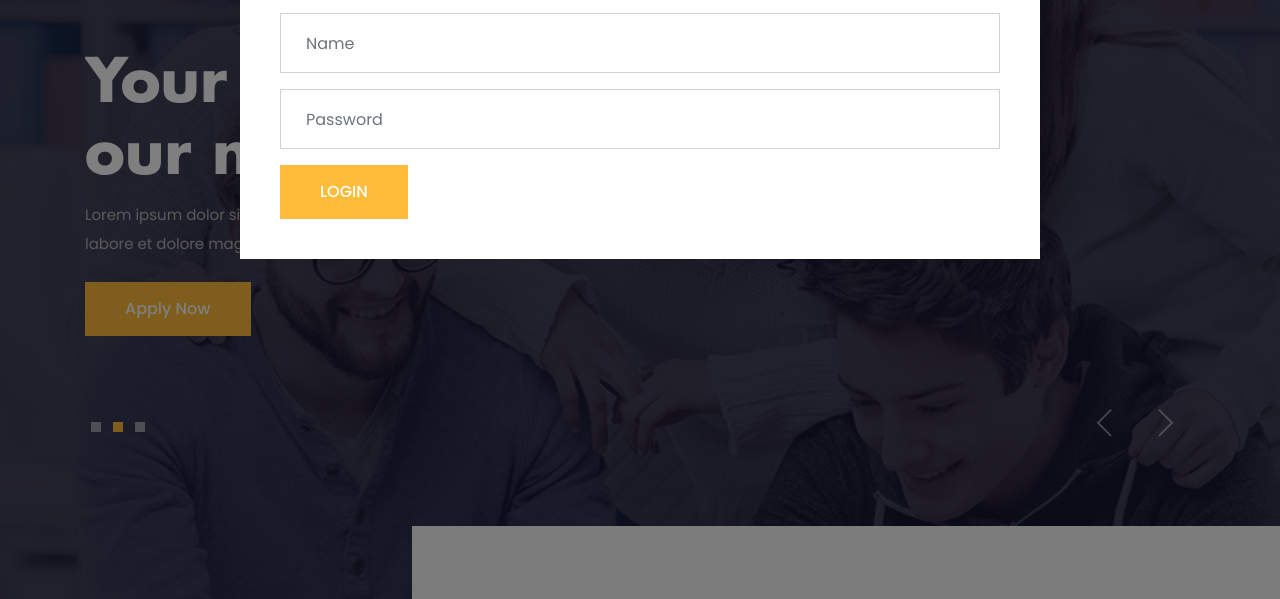
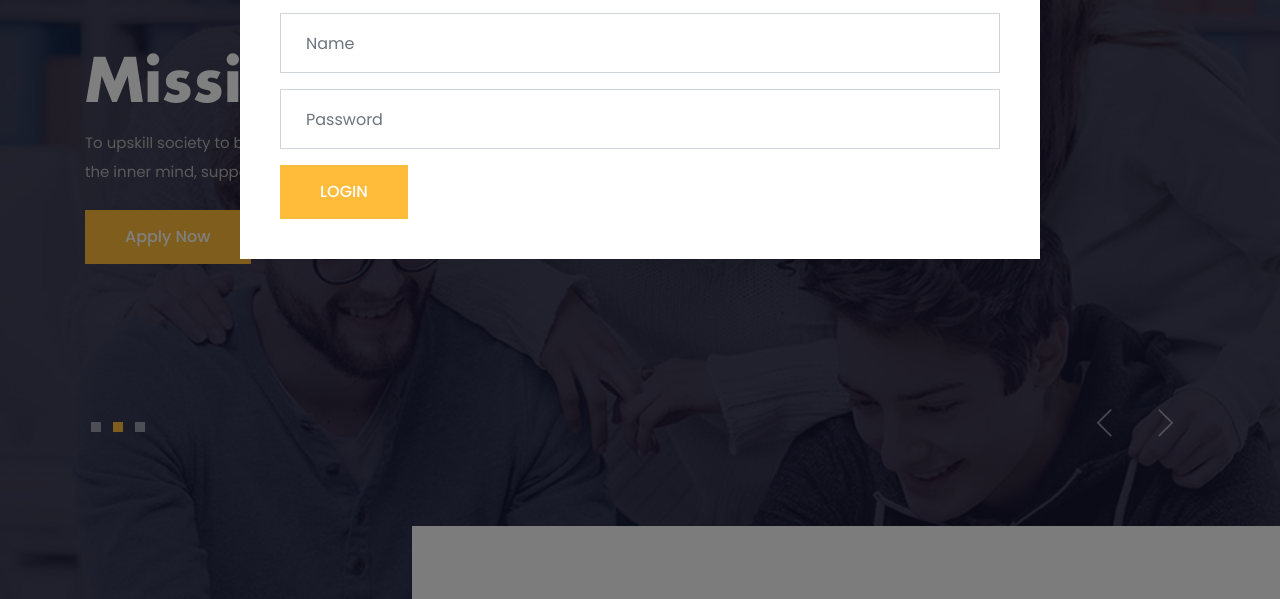
Before and after one commit to Mikefrfr/DhiEva_, a website: page theme/index.html in a window 1280 px wide. Both pictures are taken after a click on the link "LOGIN". Shown: the part 201-800 px from the top of the page. Drawn offline with nearby package versions, Linux system fonts and the light colour scheme; some packages are replaced by stand-ins of ours; files that its build step writes are made by us from their sources; files whose address does not match are found by name.

Commit message:
Update index.html

```diff
--- a/theme/index.html
+++ b/theme/index.html
@@ -219,11 +219,8 @@
       <div class="hero-slider-item">
         <div class="row">
           <div class="col-md-8">
-            <h1 class="text-white" data-animation-out="fadeOutRight" data-delay-out="5" data-duration-in=".3" data-animation-in="fadeInLeft" data-delay-in=".1">Your bright future is our mission</h1>
-            <p class="text-muted mb-4" data-animation-out="fadeOutRight" data-delay-out="5" data-duration-in=".3" data-animation-in="fadeInLeft" data-delay-in=".4">Lorem ipsum dolor sit amet, consectetur adipisicing elit, sed do eiusmod
-              tempor
-              incididunt ut labore et
-              dolore magna aliqua. Ut enim ad minim veniam, quis nostrud exer</p>
+            <h1 class="text-white" data-animation-out="fadeOutRight" data-delay-out="5" data-duration-in=".3" data-animation-in="fadeInLeft" data-delay-in=".1">Vision</h1>
+            <p class="text-muted mb-4" data-animation-out="fadeOutRight" data-delay-out="5" data-duration-in=".3" data-animation-in="fadeInLeft" data-delay-in=".4">To become a proactive change agent by educating people to strengthen their mental wellness and develop an inclusive and sustainable society with humanitarian considerations.</p>
             <a href="contact.html" class="btn btn-primary" data-animation-out="fadeOutRight" data-delay-out="5" data-duration-in=".3" data-animation-in="fadeInLeft" data-delay-in=".7">Apply now</a>
           </div>
         </div>
@@ -232,11 +229,8 @@
       <div class="hero-slider-item">
         <div class="row">
           <div class="col-md-8">
-            <h1 class="text-white" data-animation-out="fadeOutUp" data-delay-out="5" data-duration-in=".3" data-animation-in="fadeInDown" data-delay-in=".1">Your bright future is our mission</h1>
-            <p class="text-muted mb-4" data-animation-out="fadeOutUp" data-delay-out="5" data-duration-in=".3" data-animation-in="fadeInDown" data-delay-in=".4">Lorem ipsum dolor sit amet, consectetur adipisicing elit, sed do eiusmod
-              tempor
-              incididunt ut labore et
-              dolore magna aliqua. Ut enim ad minim veniam, quis nostrud exer</p>
+            <h1 class="text-white" data-animation-out="fadeOutUp" data-delay-out="5" data-duration-in=".3" data-animation-in="fadeInDown" data-delay-in=".1">Mission</h1>
+            <p class="text-muted mb-4" data-animation-out="fadeOutUp" data-delay-out="5" data-duration-in=".3" data-animation-in="fadeInDown" data-delay-in=".4"> To upskill society to be progressive in thought and action, sensitize the younger generation, heal the inner mind, support vulnerable people in society and assist individuals to design their life.</p>
             <a href="contact.html" class="btn btn-primary" data-animation-out="fadeOutUp" data-delay-out="5" data-duration-in=".3" data-animation-in="fadeInDown" data-delay-in=".7">Apply now</a>
           </div>
         </div>
```
